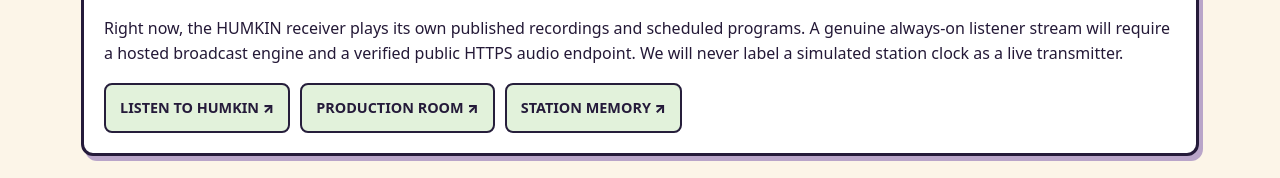
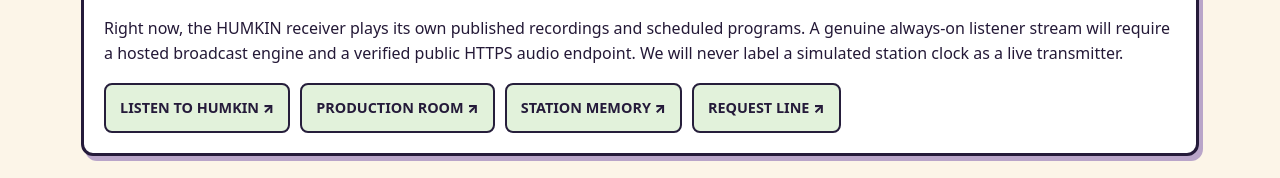
Before and after one commit to the-static-collective/HUMKIN, a plain HTML site: page fm/network/index.html in a window 1280 px wide. Shown: the part 713-891 px from the top of the page. Drawn offline with Linux system fonts and the light colour scheme.

Commit message:
Connect Radio House and incoming listener line

```diff
--- a/fm/network/index.html
+++ b/fm/network/index.html
@@ -41,7 +41,7 @@ p{line-height:1.6}.stamp{display:inline-block;border:2px solid #242038;border-ra
 <h2>✳ THE TRANSMITTER</h2>
 <p id="transmitter" class="signal">Checking the HUMKIN signal…</p>
 <p>Right now, the HUMKIN receiver plays its own published recordings and scheduled programs. A genuine always-on listener stream will require a hosted broadcast engine and a verified public HTTPS audio endpoint. We will never label a simulated station clock as a live transmitter.</p>
-<div class="row"><a href="../">LISTEN TO HUMKIN ↗</a><a href="../studio/">PRODUCTION ROOM ↗</a><a href="../living/">STATION MEMORY ↗</a></div>
+<div class="row"><a href="../">LISTEN TO HUMKIN ↗</a><a href="../studio/">PRODUCTION ROOM ↗</a><a href="../living/">STATION MEMORY ↗</a><a href="../line/">REQUEST LINE ↗</a></div>
 </section>
 <div id="worlds" class="worlds" aria-live="polite"><p>Opening the source registry…</p></div>
 <section class="panel">
```
